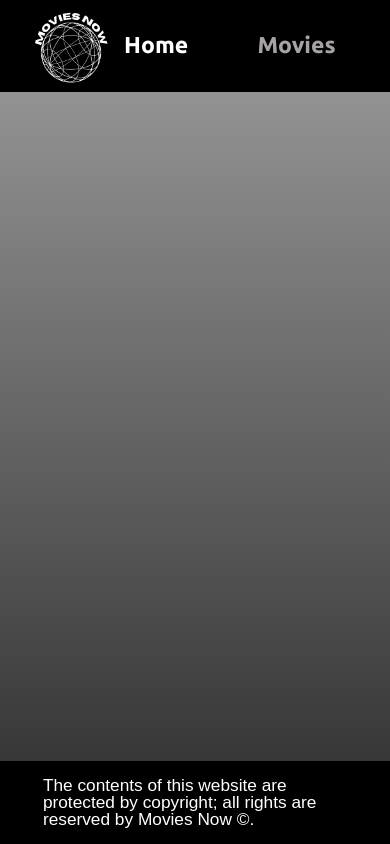
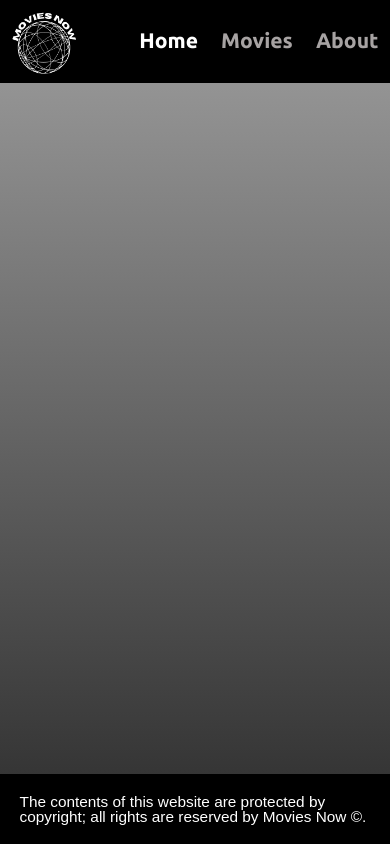
Before and after one commit to PabloEGonz/JavaScriptCapstone-, a website built with webpack: page src/index.html in a window 390 px wide. Built offline with nearby package versions, Linux system fonts and the light colour scheme; no server answers.

Commit message:
Add mobile version for home page

```diff
--- a/src/style.css
+++ b/src/style.css
@@ -17,8 +17,7 @@
 }
 
 body {
-  background-image:
-    linear-gradient(
+  background-image: linear-gradient(
     to bottom,
     rgba(121, 121, 121, 0.716),
     rgba(37, 37, 37, 0.97)
@@ -70,7 +69,6 @@ a {
 }
 
 .navbar {
-  background-color: inherit;
   justify-content: space-between;
   align-items: center;
   gap: 3em;
@@ -80,7 +78,6 @@ a {
 .navbar li {
   font-size: 1.2rem;
   font-weight: 600;
-  background-color: inherit;
   cursor: pointer;
   font-family: "Ubuntu", sans-serif;
   padding-bottom: 1%;
@@ -176,7 +173,7 @@ a {
 }
 
 .footer {
-  margin-top: auto !important;
+  margin-top: auto;
   padding: 4% 11%;
   background-color: #000;
 }
@@ -184,3 +181,58 @@ a {
 .footer-text {
   font-size: 0.9rem;
 }
+
+@media screen and (max-width: 600px) {
+  .header {
+    padding: 1% 2%;
+  }
+
+  .logo {
+    margin: 1% 2%;
+    width: 70px;
+  }
+
+  .navbar {
+    gap: 1em;
+    margin: 0 1%;
+  }
+
+  .navbar li {
+    font-size: 1.1rem;
+  }
+
+  .landing-page {
+    display: flex;
+    flex-direction: column;
+    margin-top: 25%;
+    padding: 1%;
+  }
+
+  .card {
+    width: 320px;
+    margin: 2%;
+    padding: 3%;
+  }
+
+  .card-heading {
+    margin: 3% 0 1% 0;
+  }
+
+  .likes {
+    margin-bottom: 5%;
+  }
+
+  .popUp-bttn {
+    font-size: 0.9rem;
+    margin: 2% auto;
+    padding: 4% 15%;
+  }
+
+  .footer {
+    padding: 5% 5%;
+  }
+
+  .footer-text {
+    font-size: 0.8rem;
+  }
+}
```
Lines whose indentation alone changed are shown as unchanged.
